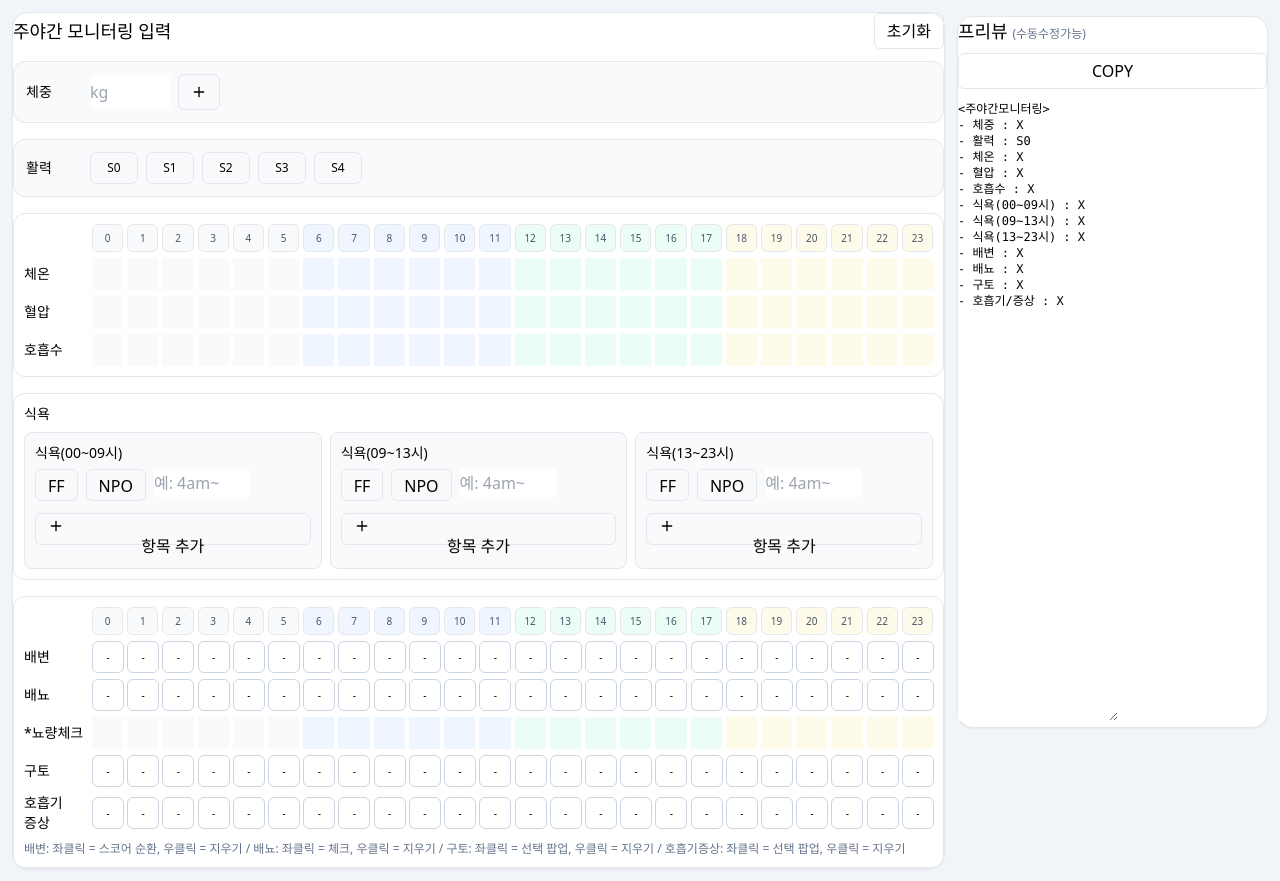
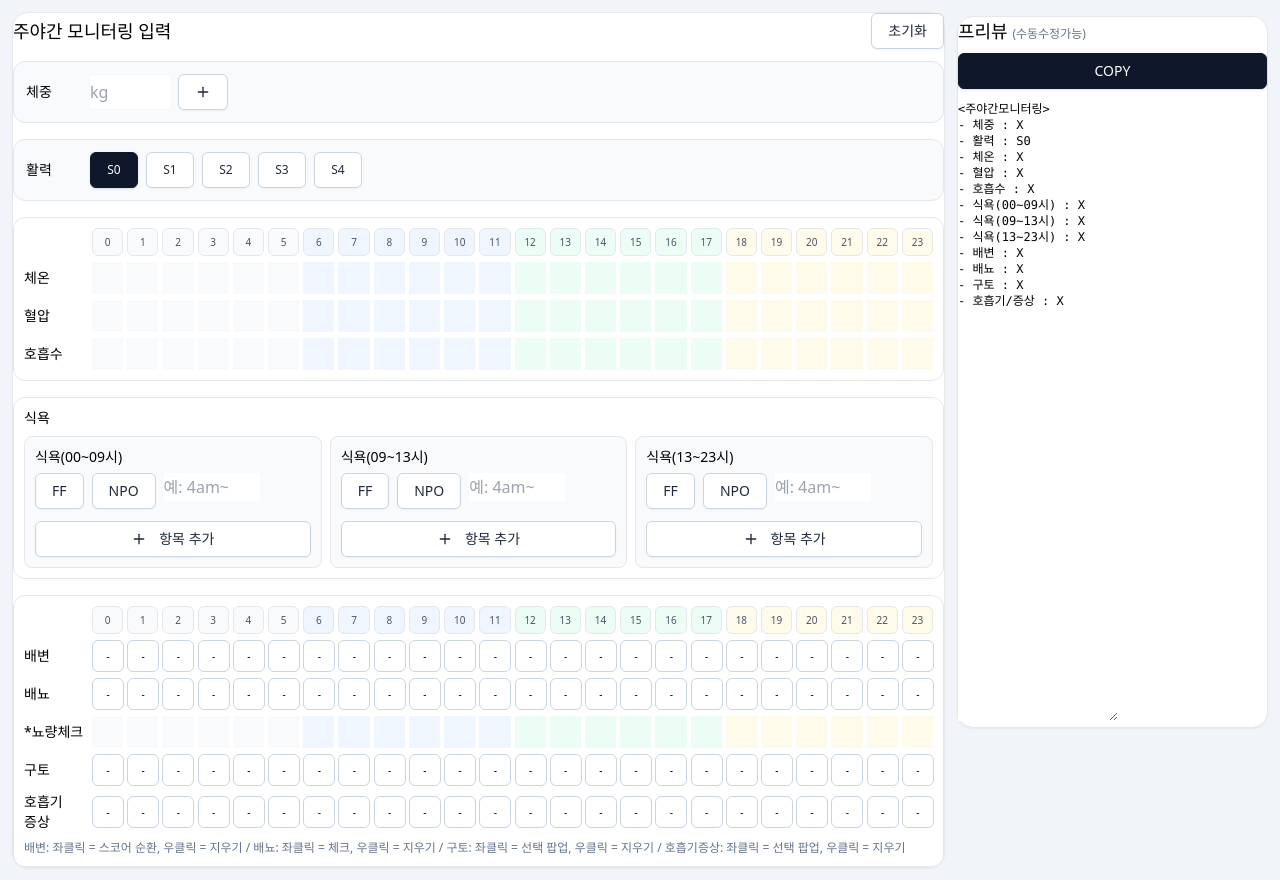
Before and after one commit to hodewdew-creator/bs_pmhelper, a Next.js app: page / in a window 1280 px wide. Built offline with nearby package versions, Linux system fonts and the light colour scheme.

Commit message:
Update button.jsx

```diff
--- a/components/ui/button.jsx
+++ b/components/ui/button.jsx
@@ -1,7 +1,32 @@
-export function Button({ children, className = "", ...props }) {
+export function Button({
+  children,
+  className = "",
+  variant = "default",
+  size = "default",
+  type = "button",
+  ...props
+}) {
+  const base =
+    "inline-flex items-center justify-center gap-2 whitespace-nowrap rounded-md text-sm font-medium transition-colors " +
+    "focus-visible:outline-none focus-visible:ring-2 focus-visible:ring-slate-300 disabled:pointer-events-none disabled:opacity-50";
+
+  const variants = {
+    default: "bg-slate-900 text-white shadow hover:bg-slate-800 border border-slate-900",
+    outline: "bg-white text-slate-800 border border-slate-300 shadow-sm hover:bg-slate-50",
+    ghost: "bg-transparent text-slate-800 hover:bg-slate-100",
+  };
+
+  const sizes = {
+    default: "h-9 px-4 py-2",
+    sm: "h-8 px-3 text-sm",
+    lg: "h-10 px-5 text-base",
+    icon: "h-9 w-9 p-0",
+  };
+
   return (
     <button
-      className={`px-3 py-1 rounded-md border ${className}`}
+      type={type}
+      className={`${base} ${variants[variant] || variants.default} ${sizes[size] || sizes.default} ${className}`}
       {...props}
     >
       {children}
```
